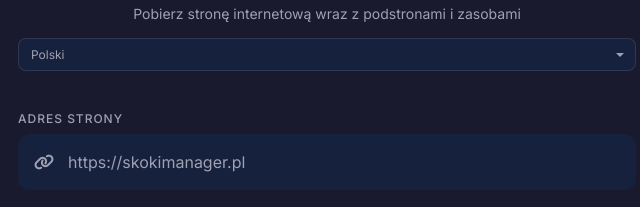
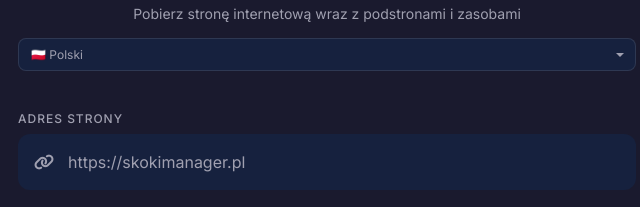
Before and after one commit to snakex21/webdownloader, an Electron app: page renderer/index.html in a window 800 px wide. Shown: the part 231-438 px from the top of the page, 73-713 px from the left. Drawn offline with Linux system fonts and the light colour scheme; no server answers.

Commit message:
Add flag emojis to language selector

```diff
--- a/renderer/index.html
+++ b/renderer/index.html
@@ -480,38 +480,38 @@
             <p>Pobierz stronę internetową wraz z podstronami i zasobami</p>
             <div class="language-selector">
                 <select id="languageSelect">
-                    <option value="pl">Polski</option>
-                    <option value="en">English</option>
-                    <option value="de">Deutsch</option>
-                    <option value="fr">Français</option>
-                    <option value="es">Español</option>
-                    <option value="it">Italiano</option>
-                    <option value="pt">Português</option>
-                    <option value="ru">Русский</option>
-                    <option value="uk">Українська</option>
-                    <option value="cs">Čeština</option>
-                    <option value="sk">Slovenčina</option>
-                    <option value="hu">Magyar</option>
-                    <option value="ro">Română</option>
-                    <option value="nl">Nederlands</option>
-                    <option value="sv">Svenska</option>
-                    <option value="da">Dansk</option>
-                    <option value="fi">Suomi</option>
-                    <option value="el">Ελληνικά</option>
-                    <option value="tr">Türkçe</option>
-                    <option value="ar">العربية</option>
-                    <option value="he">עברית</option>
-                    <option value="ja">日本語</option>
-                    <option value="ko">한국어</option>
-                    <option value="zh">中文</option>
-                    <option value="hi">हिन्दी</option>
-                    <option value="id">Bahasa Indonesia</option>
-                    <option value="vi">Tiếng Việt</option>
-                    <option value="th">ไทย</option>
-                    <option value="no">Norsk</option>
-                    <option value="bg">Български</option>
-                    <option value="hr">Hrvatski</option>
-                    <option value="ca">Català</option>
+                    <option value="pl">🇵🇱 Polski</option>
+                    <option value="en">🇬🇧 English</option>
+                    <option value="de">🇩🇪 Deutsch</option>
+                    <option value="fr">🇫🇷 Français</option>
+                    <option value="es">🇪🇸 Español</option>
+                    <option value="it">🇮🇹 Italiano</option>
+                    <option value="pt">🇵🇹 Português</option>
+                    <option value="ru">🇷🇺 Русский</option>
+                    <option value="uk">🇺🇦 Українська</option>
+                    <option value="cs">🇨🇿 Čeština</option>
+                    <option value="sk">🇸🇰 Slovenčina</option>
+                    <option value="hu">🇭🇺 Magyar</option>
+                    <option value="ro">🇷🇴 Română</option>
+                    <option value="nl">🇳🇱 Nederlands</option>
+                    <option value="sv">🇸🇪 Svenska</option>
+                    <option value="da">🇩🇰 Dansk</option>
+                    <option value="fi">🇫🇮 Suomi</option>
+                    <option value="el">🇬🇷 Ελληνικά</option>
+                    <option value="tr">🇹🇷 Türkçe</option>
+                    <option value="ar">🇸🇦 العربية</option>
+                    <option value="he">🇮🇱 עברית</option>
+                    <option value="ja">🇯🇵 日本語</option>
+                    <option value="ko">🇰🇷 한국어</option>
+                    <option value="zh">🇨🇳 中文</option>
+                    <option value="hi">🇮🇳 हिन्दी</option>
+                    <option value="id">🇮🇩 Bahasa Indonesia</option>
+                    <option value="vi">🇻🇳 Tiếng Việt</option>
+                    <option value="th">🇹🇭 ไทย</option>
+                    <option value="no">🇳🇴 Norsk</option>
+                    <option value="bg">🇧🇬 Български</option>
+                    <option value="hr">🇭🇷 Hrvatski</option>
+                    <option value="ca">🇪🇸 Català</option>
                 </select>
             </div>
         </div>
```
